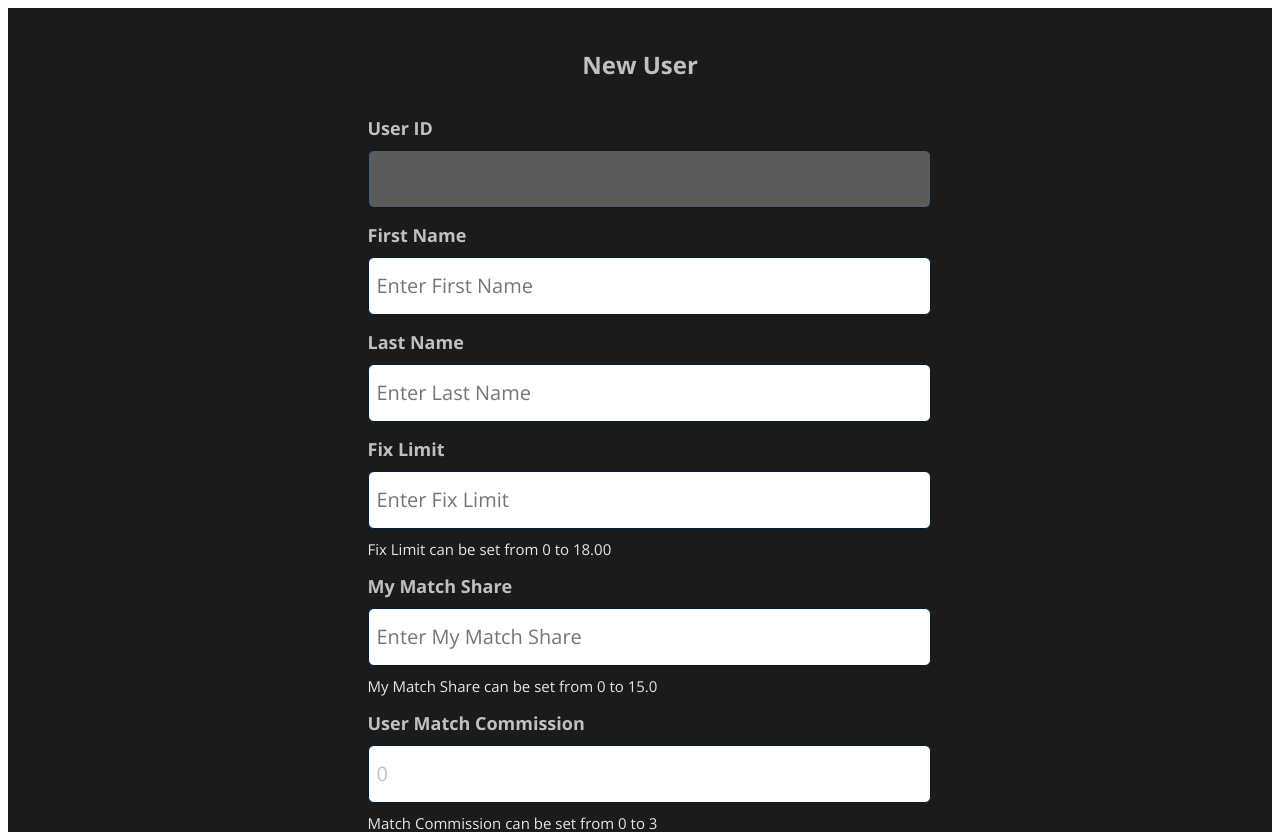
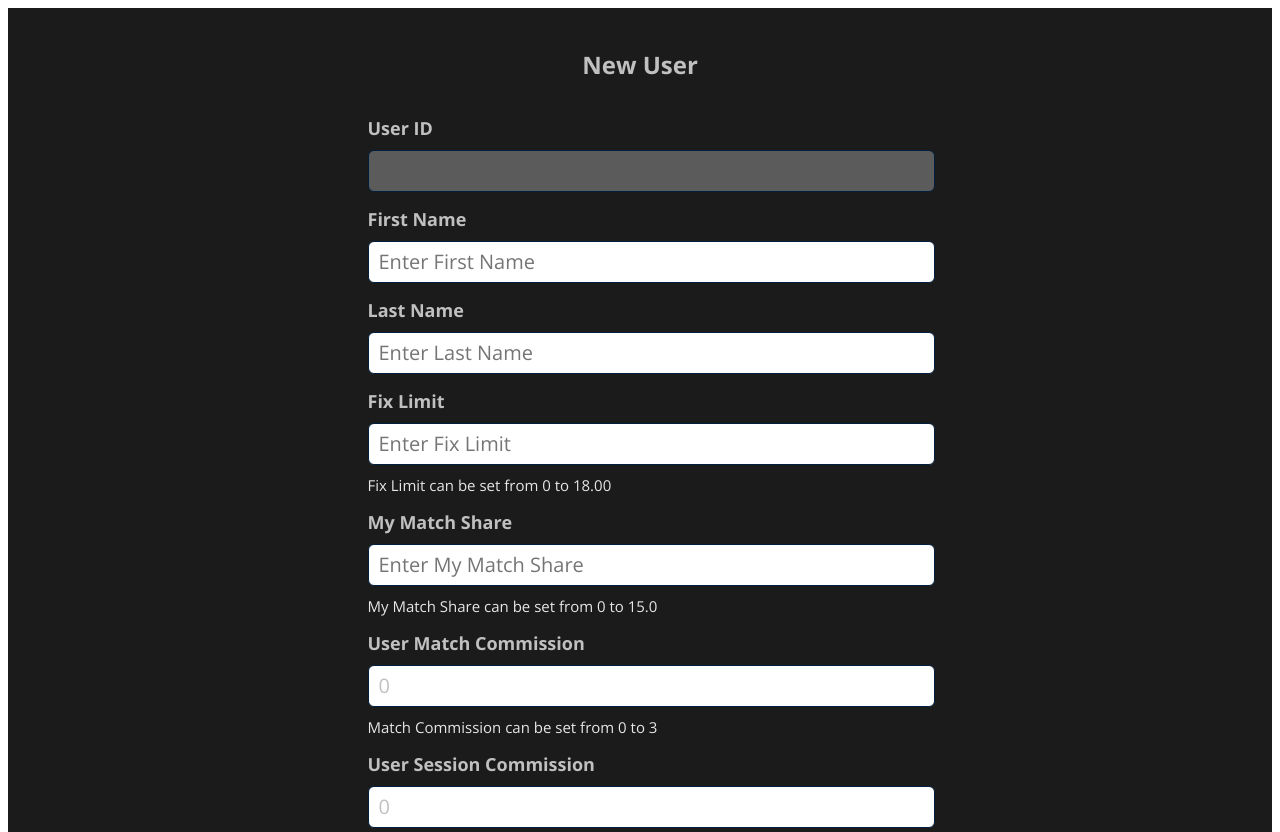
Before and after one commit to jkcsoftwaresllp/CasGamPro_client, a React (Vite) app: page /admin/newUser in a window 1280 px wide. Shown: the top 832 px of the page. Built offline with nearby package versions, Linux system fonts and the light colour scheme.

Commit message:
feat: Remove inline styles from input components in ClientRegister

```diff
--- a/src/components/ClientRegister/NumberInput.jsx
+++ b/src/components/ClientRegister/NumberInput.jsx
@@ -9,7 +9,6 @@ const NumberInput = ({ label, name, value, onChange, placeholder, note }) => (
       value={value}
       onChange={onChange}
       placeholder={placeholder}
-      style={{ width: "100%", padding: "8px" }}
     />
     {note && <small>{note}</small>}
   </div>
--- a/src/components/ClientRegister/PasswordInput.jsx
+++ b/src/components/ClientRegister/PasswordInput.jsx
@@ -9,7 +9,6 @@ const PasswordInput = ({ label, name, value, onChange, placeholder }) => (
       value={value}
       onChange={onChange}
       placeholder={placeholder}
-      style={{ width: "100%", padding: "8px" }}
     />
   </div>
 );
--- a/src/components/ClientRegister/TextInput.jsx
+++ b/src/components/ClientRegister/TextInput.jsx
@@ -9,7 +9,6 @@ const TextInput = ({ label, name, value, onChange, placeholder }) => (
       value={value}
       onChange={onChange}
       placeholder={placeholder}
-      style={{ width: "100%", padding: "8px" }}
     />
   </div>
 );
--- a/src/components/ClientRegister/UserId.jsx
+++ b/src/components/ClientRegister/UserId.jsx
@@ -3,12 +3,7 @@ import style from "./styles/ClientRegister.module.css";
 const UserIdInput = ({ value }) => (
   <div className={style.input}>
     <label>User ID</label>
-    <input
-      type="text"
-      value={value}
-      disabled
-      style={{ width: "100%", padding: "8px" }}
-    />
+    <input type="text" value={value} disabled />
   </div>
 );
 
```
